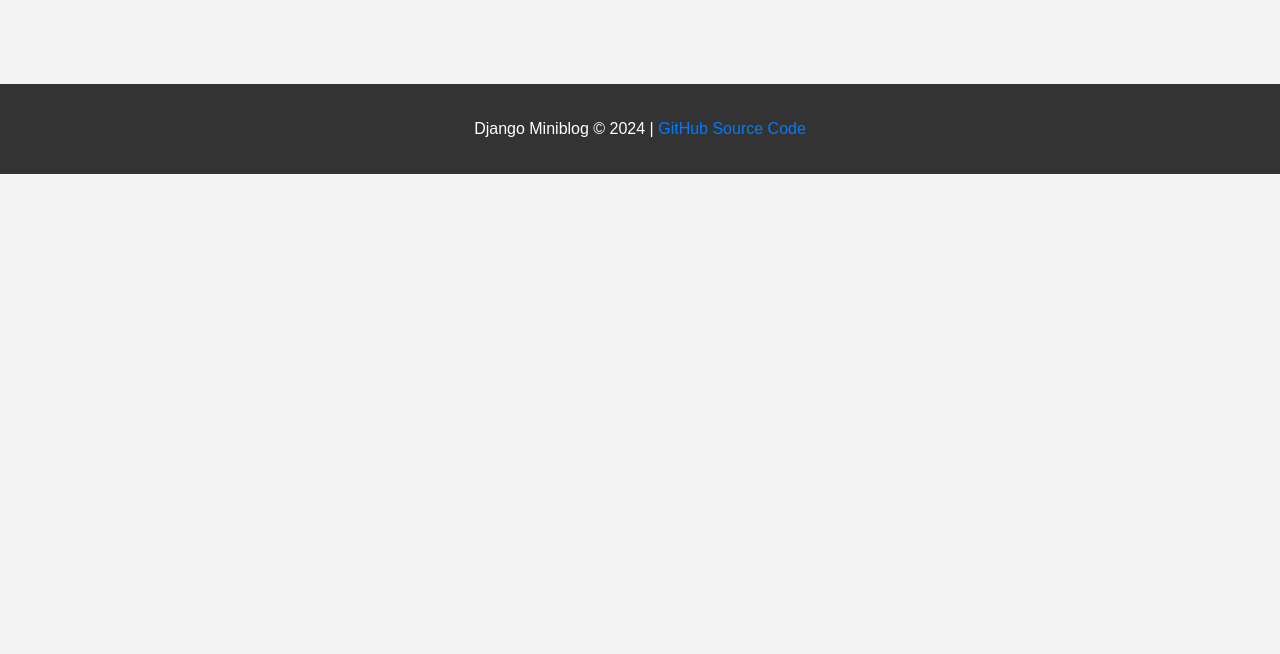
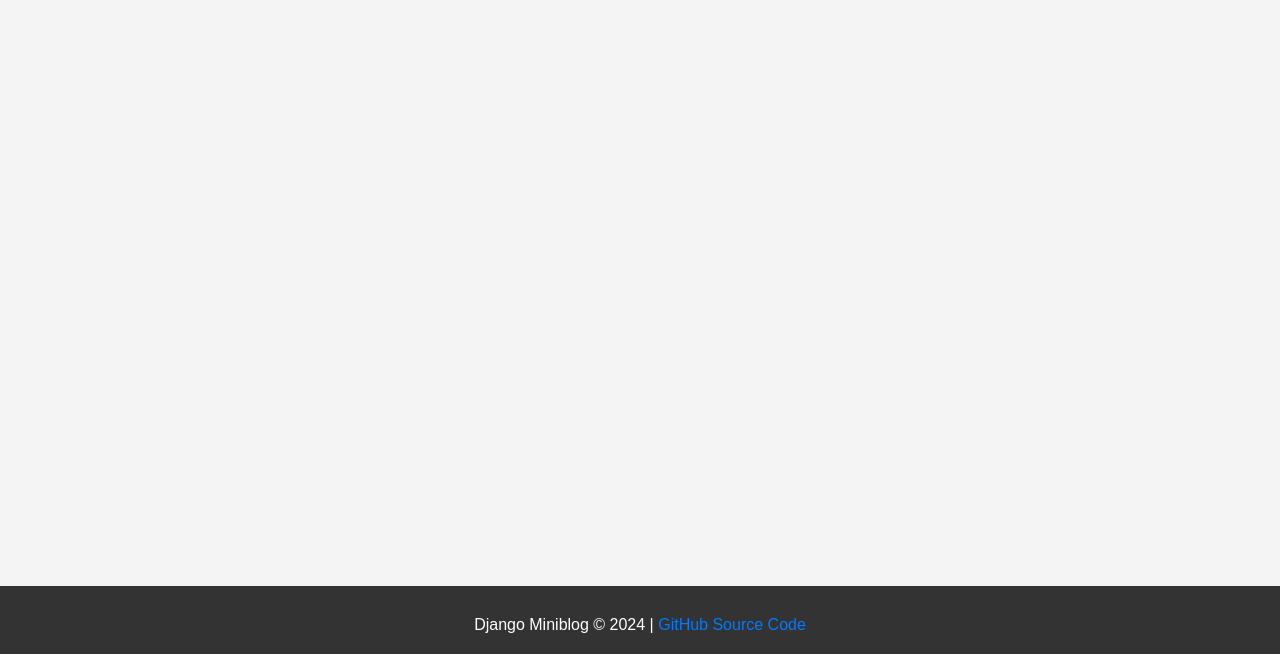
Before and after one commit to alindaByamukama/django-miniblog, a Django app: template miniblog/templates/api/base.html in a window 1280 px wide. Shown: the part 146-800 px from the top of the page. Run offline with Django 5.2, Linux system fonts and the light colour scheme; the template is opened without the code that fills it, so the values that code supplies are empty.

Commit message:
update footer styles

```diff
--- a/miniblog/static/css/styles.css
+++ b/miniblog/static/css/styles.css
@@ -94,6 +94,17 @@ footer {
     background: #333;
     color: #fff;
     text-align: center;
-    padding: 20px;
+    padding: 20px 0;
     margin-top: 20px;
+    position: fixed;
+    bottom: 0;
+    width: 100%;
 }
+
+footer img.logo {
+    max-width: 100px;
+}
+
+footer p {
+    margin: 10px 0 0;
+}
```
